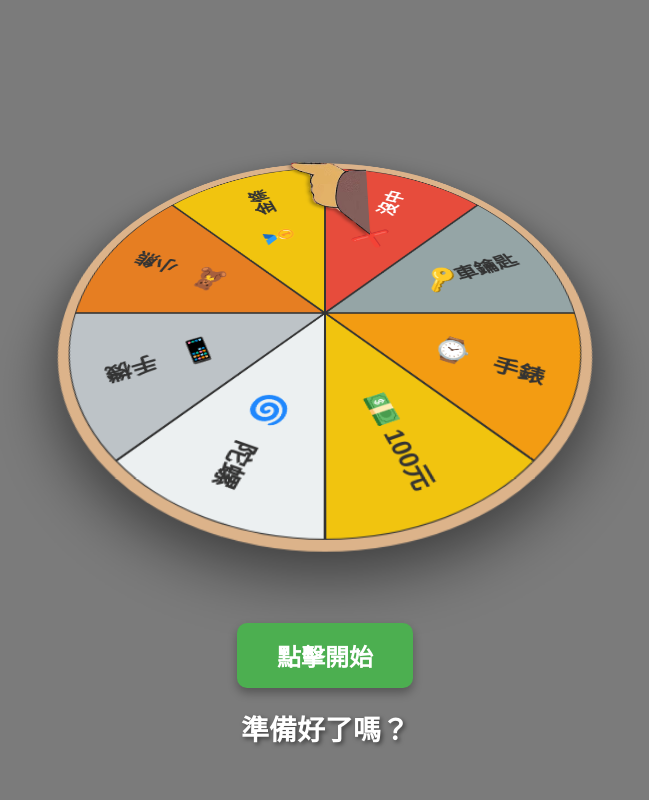
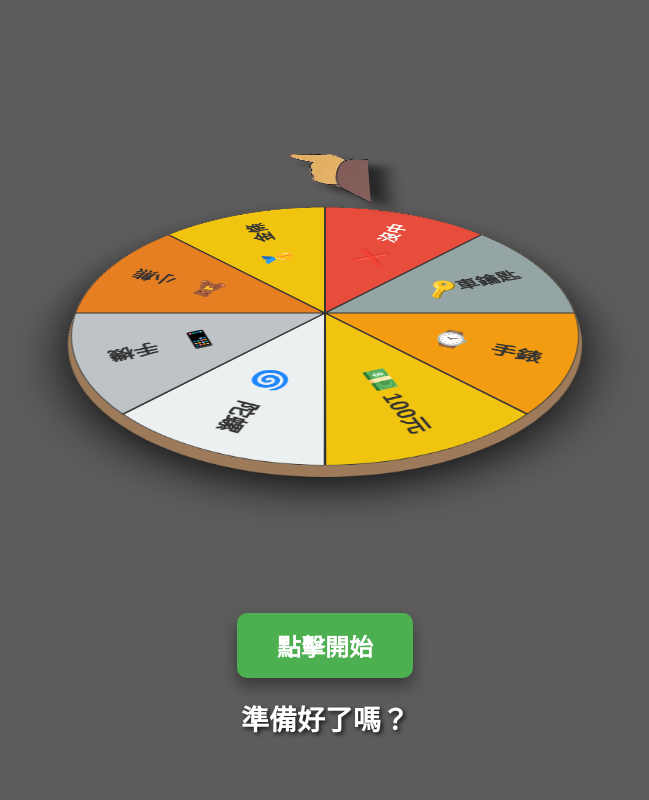
Before and after one commit to pushincoa/person, a Spring Boot app: page /wheel_math.html in a window 1280 px wide. Shown: the whole page, without its empty margins (315-964 px from the left). Run offline with Spring Boot 4, Linux system fonts and the light colour scheme.

Commit message:
Update wheel_math.html

```diff
--- a/src/main/resources/static/wheel_math.html
+++ b/src/main/resources/static/wheel_math.html
@@ -3,7 +3,7 @@
 <head>
     <meta charset="UTF-8">
     <meta name="viewport" content="width=device-width, initial-scale=1.0">
-    <title>互動式幸運轉盤 (上方手指往下指)</title>
+    <title>互動式幸運轉盤 (3D懸浮手指版)</title>
     <style>
         body {
             display: flex;
@@ -11,57 +11,78 @@
             align-items: center;
             justify-content: center;
             height: 100vh;
-            background-color: #7b7b7b;
+            background-color: #5c5c5c; /* 把背景調暗一點，更能凸顯立體光影 */
             margin: 0;
             font-family: sans-serif;
             overflow: hidden;
             cursor: pointer;
         }
 
-        .wheel-container {
+        /* 建立 3D 攝影機視角 */
+        .scene {
             position: relative;
-            transform: perspective(800px) rotateX(45deg);
-            box-shadow: 0 20px 50px rgba(0,0,0,0.5);
+            width: 500px;
+            height: 500px;
+            perspective: 1200px; /* 視角深度，數字越小透視感越強烈 */
+            margin-bottom: 50px;
+        }
+
+        /* 轉盤本體 (做出厚度與傾斜) */
+        .wheel-wrapper {
+            position: absolute;
+            width: 100%;
+            height: 100%;
             border-radius: 50%;
             background-color: #dcb38a;
-            padding: 10px;
-            width: 500px;
-            height: 500px;
+            /* 將圓盤向後倒 (rotateX)，產生放在桌面上的感覺 */
+            transform: rotateX(60deg);
+            /* 利用陰影做出木板的 3D 厚度 (向下延伸 15px) 與落地陰影 */
+            box-shadow:
+                0 15px 0 #9c7a5a,
+                0 30px 50px rgba(0,0,0,0.8);
+            /* 讓裡面的元素也能繼承 3D 空間 */
+            transform-style: preserve-3d;
         }
 
         canvas {
             display: block;
             border-radius: 50%;
+            /* 讓 Canvas 服貼在轉盤表面 */
+            width: 100%;
+            height: 100%;
         }
 
-        .pointer-container {
+        /* 手指旋轉容器 (懸浮在空中) */
+        .pointer-wrapper {
             position: absolute;
-            top: 10px;
-            left: 10px;
-            width: 500px;
-            height: 500px;
+            top: 0;
+            left: 0;
+            width: 100%;
+            height: 100%;
             border-radius: 50%;
-            z-index: 10;
+            /* 🌟 核心魔法：一樣向後倒，但用 translateZ 把它往「上」拉抬 50px，變成懸浮狀態 */
+            transform: rotateX(60deg) translateZ(50px);
             transform-origin: center center;
             pointer-events: none;
+            z-index: 20;
         }
 
-        /* 🌟 這是修改的重點區塊 (CSS) */
+        /* 指針圖片設定 */
         .pointer-img {
             position: absolute;
-            left: 50%; /* 將左側推到中間 */
-            top: 10px; /* 這裡改成 top。數字越大，手指往下伸進盤子越深 */
-            /* 使用 translateX 將圖片中心對齊，並旋轉 90 度讓手指朝下 */
+            left: 50%;
+            top: -20px; /* 位置微調，讓指尖剛好切到邊緣 */
+            /* 手指原本是橫的，旋轉 90 度讓它朝下指 */
             transform: translateX(-50%) rotate(90deg);
             width: 160px;
             height: 100px;
-            filter: drop-shadow(3px 3px 2px rgba(0,0,0,0.3));
+            /* 🌟 懸浮陰影：因為手浮在空中，所以陰影要偏移比較多，且比較模糊 */
+            filter: drop-shadow(20px -20px 10px rgba(0,0,0,0.6));
         }
 
         .controls {
-            margin-top: 50px;
             text-align: center;
-            z-index: 10;
+            z-index: 30;
         }
 
         button {
@@ -73,13 +94,14 @@
             border: none;
             border-radius: 10px;
             cursor: pointer;
-            box-shadow: 0 5px 10px rgba(0,0,0,0.3);
+            box-shadow: 0 8px 15px rgba(0,0,0,0.4);
             transition: transform 0.1s;
             pointer-events: auto;
         }
 
         button:active {
-            transform: translateY(2px);
+            transform: translateY(4px);
+            box-shadow: 0 4px 10px rgba(0,0,0,0.4);
         }
 
         #result {
@@ -87,7 +109,7 @@
             font-size: 28px;
             font-weight: bold;
             color: white;
-            text-shadow: 2px 2px 4px rgba(0,0,0,0.5);
+            text-shadow: 2px 2px 4px rgba(0,0,0,0.8);
         }
     </style>
 </head>
@@ -96,9 +118,12 @@
     <audio id="spinSound" src="/audio/minnie.mp3" loop preload="auto"></audio>
     <audio id="stopSound" src="/audio/stop.mp3" preload="auto"></audio>
 
-    <div class="wheel-container">
-        <canvas id="wheelCanvas" width="500" height="500"></canvas>
-        <div id="pointerContainer" class="pointer-container">
+    <div class="scene">
+        <div class="wheel-wrapper">
+            <canvas id="wheelCanvas" width="500" height="500"></canvas>
+        </div>
+
+        <div id="pointerWrapper" class="pointer-wrapper">
             <img src="/img/image_5.png" id="pointerImg" class="pointer-img" alt="Pointer" />
         </div>
     </div>
@@ -115,7 +140,7 @@
         const resultDiv = document.getElementById('result');
         const spinSound = document.getElementById('spinSound');
         const stopSound = document.getElementById('stopSound');
-        const pointerContainer = document.getElementById('pointerContainer');
+        const pointerWrapper = document.getElementById('pointerWrapper');
 
         const segments = [
             { text: '沒中', color: '#e74c3c', icon: '❌' },
@@ -140,12 +165,12 @@
         let spinVelocity = 0;
         let animationFrameId;
 
+        // 繪製轉盤圖形
         function drawWheel() {
             ctx.clearRect(0, 0, canvas.width, canvas.height);
 
             for (let i = 0; i < numSegments; i++) {
-                // 🌟 這是修改的重點區塊 (JavaScript)
-                // 減去 Math.PI / 2 (90度)，讓繪圖的起點從「正上方」開始，配合手指的位置
+                // 從正上方 (12點鐘方向) 開始畫
                 const angle = (i * arc) - (Math.PI / 2);
 
                 ctx.beginPath();
@@ -194,7 +219,10 @@
                     currentAngle -= Math.PI * 2;
                 }
 
-                pointerContainer.style.transform = `rotate(${currentAngle}rad)`;
+                // 🌟 動畫更新：保持傾斜 (rotateX) 與懸浮高度 (translateZ)，只加上旋轉 (rotateZ)
+                // 注意字串中的順序非常重要！
+                pointerWrapper.style.transform = `rotateX(60deg) translateZ(50px) rotateZ(${currentAngle}rad)`;
+
                 animationFrameId = requestAnimationFrame(animate);
             }
         }
```
